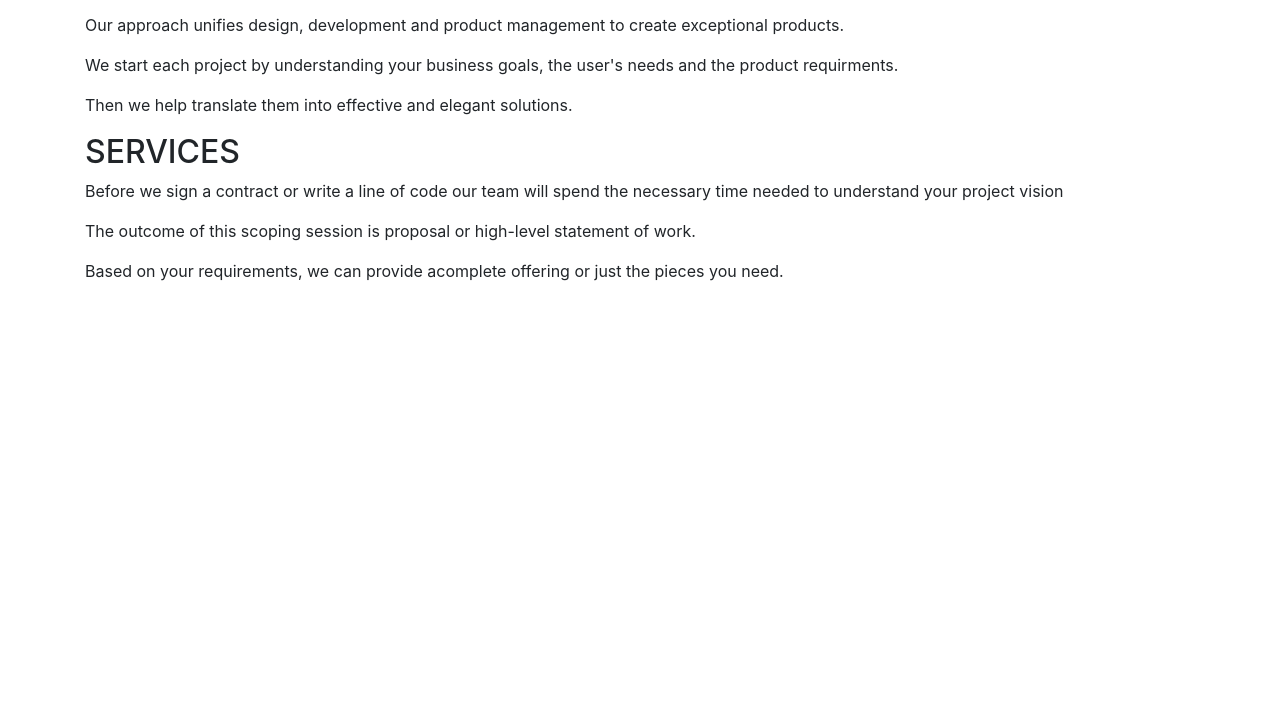
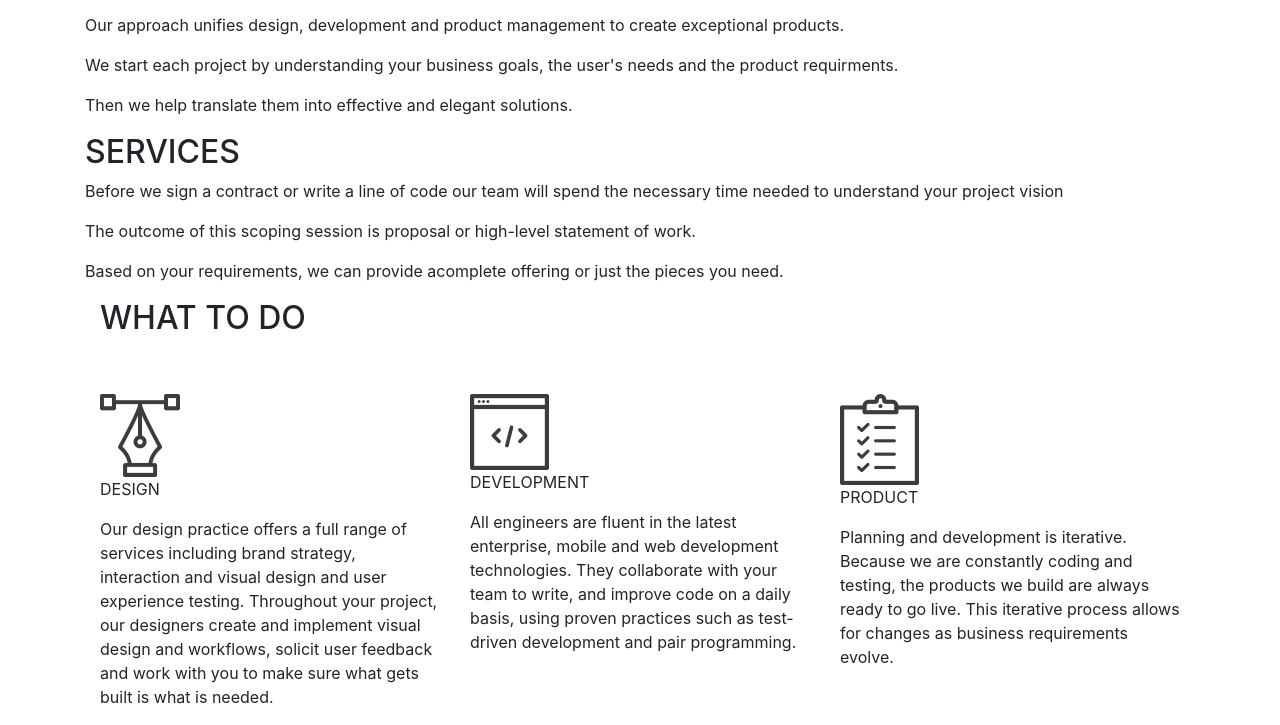
Before and after one commit to Reuben357/Delani-Studio, a plain HTML site: page index.html in a window 1280 px wide. Shown: the part 576-1301 px from the top of the page. Before the commit the page ends 875 px from the top, so only its background shows below. Drawn offline with nearby package versions, Linux system fonts and the light colour scheme.

Commit message:
adds what to do

```diff
--- a/index.html
+++ b/index.html
@@ -35,6 +35,46 @@
           <p>The outcome of this scoping session is proposal or high-level statement of work.</p>
           <p>Based on your requirements, we can provide acomplete offering or just the pieces you need.</p>
         </div>
+        <div class="whattodo">
+          <div class="container">
+              <div class="h2">
+                <h2>WHAT TO DO</h2>
+              </div><br><br>
+            <div class="row">
+              <div class="col-md-4">
+                <div class="design-con">
+                  <img src="images/srevices-icons/design_icon.png" class="design-img">
+                  <p>DESIGN</p>
+                  <P class="paragraph-des">Our design practice offers a full range of services including brand strategy, interaction
+                    and visual design and user experience testing.
+                    Throughout your project, our designers create and implement visual design and workflows,
+                    solicit user feedback and work with you to make sure what gets built is what is needed.
+                  </P>
+                </div>
+              </div>
+              <div class="col-md-4">
+                <div class="dev-con">
+                  <img src="/images/srevices-icons/dev_icon.png" class="dev-img">
+                  <P>DEVELOPMENT</P>
+                  <P class="paragraph-dev">All engineers are fluent in the latest enterprise, mobile and web development
+                    technologies.
+                    They collaborate with your team to write, and improve code on a daily basis, using
+                    proven practices such as test-driven development and pair programming.
+                  </P>
+                </div>
+              </div>
+              <div class="col-md-4">
+                <div class="product-con">
+                  <img src="/images/srevices-icons/product_icon.png" class="prod-img">
+                  <P>PRODUCT</P>
+                  <P class="paragraph-prod">Planning and development is iterative. Because we are constantly coding and
+                    testing, the products we build are always ready to go live.
+                    This iterative process allows for changes as business requirements evolve.</P>
+                  </div>
+                </div>
+              </div>
+            </div>
+          </div>
 
       </body>
       <script src="https://ajax.googleapis.com/ajax/libs/jquery/3.1.0/jquery.min.js"></script>
```
